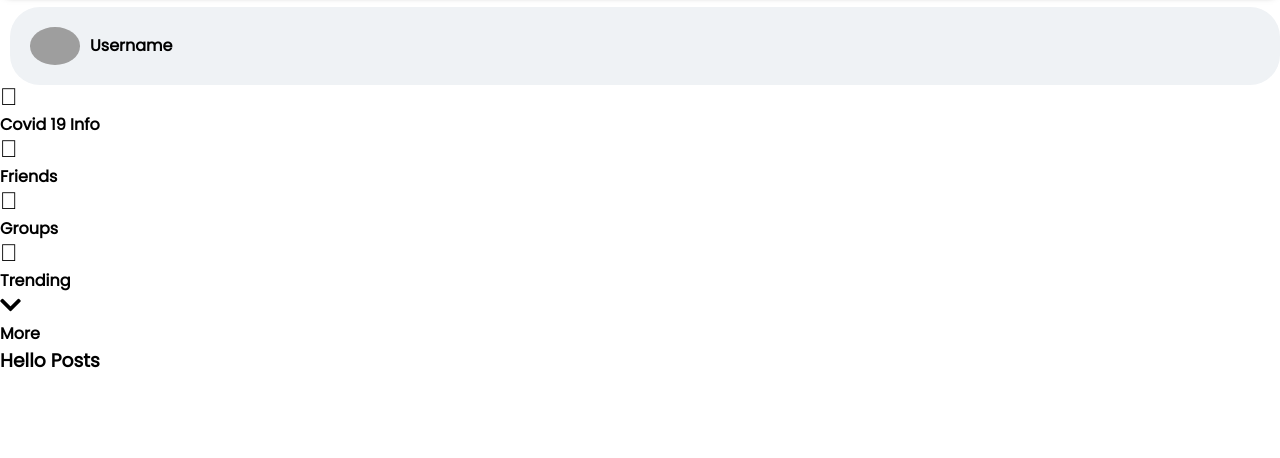
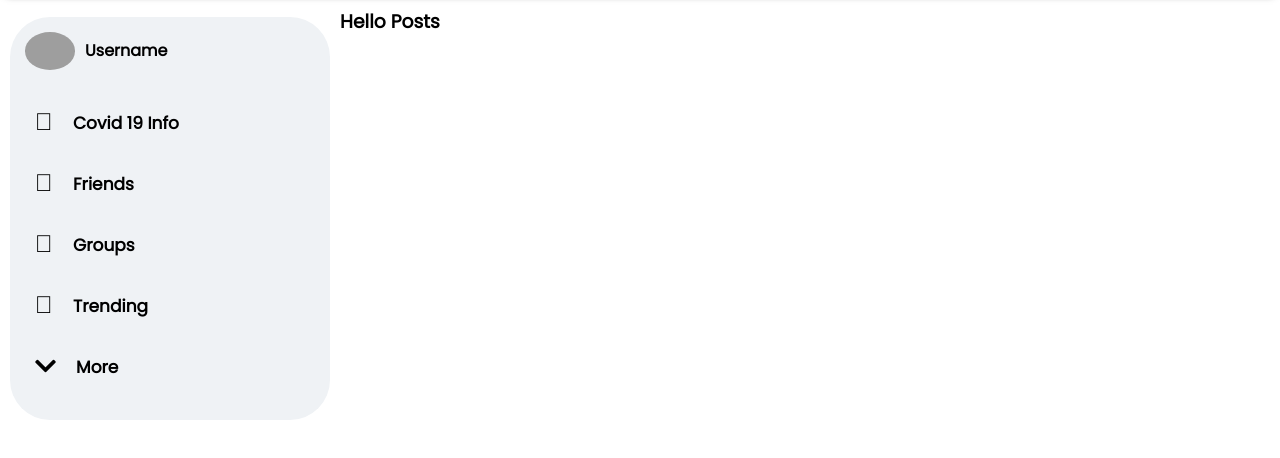
Before and after one commit to Cadet-Hasib/Facebook-UI-Clone, a plain HTML site: page index.html in a window 1280 px wide. Shown: the part 60-518 px from the top of the page. Drawn offline with Linux system fonts and the light colour scheme; grey boxes are pictures that could not be loaded.

Commit message:
StyleSheet

```diff
--- a/style.css
+++ b/style.css
@@ -91,15 +91,25 @@ i{
 
 /** Home Start */
 
+.Home{
+    display: flex;
+}
+
 /* Sidebar Start */
+
+.sidebar{
+    background-color: #eff2f5;
+    padding: 15px;
+    margin: 10px;
+    border-radius: 40px;
+    width: 25%;
+}
 
 .info{
     display: flex;
     align-items: center;
-    margin-left: 10px;
-    background-color: #eff2f5;
-    padding: 20px;
     border-radius: 30px;
+    margin-bottom: 30px;
 }
 
 .info h4{
@@ -111,6 +121,23 @@ i{
     border-radius: 50%;
 }
 
+.a_component{
+    display: flex;
+    padding: 10px;
+    font-size: 17px;
+    margin-bottom: 15px;
+}
+
+.a_component:hover{
+    color: #008cff;
+    background-color: #eeeeee;
+    border-radius: 40px;
+}
+
+.a_component h4{
+    margin-left: 20px;
+}
+
 /* Sidebar End */
 
 /** Home End */
```
